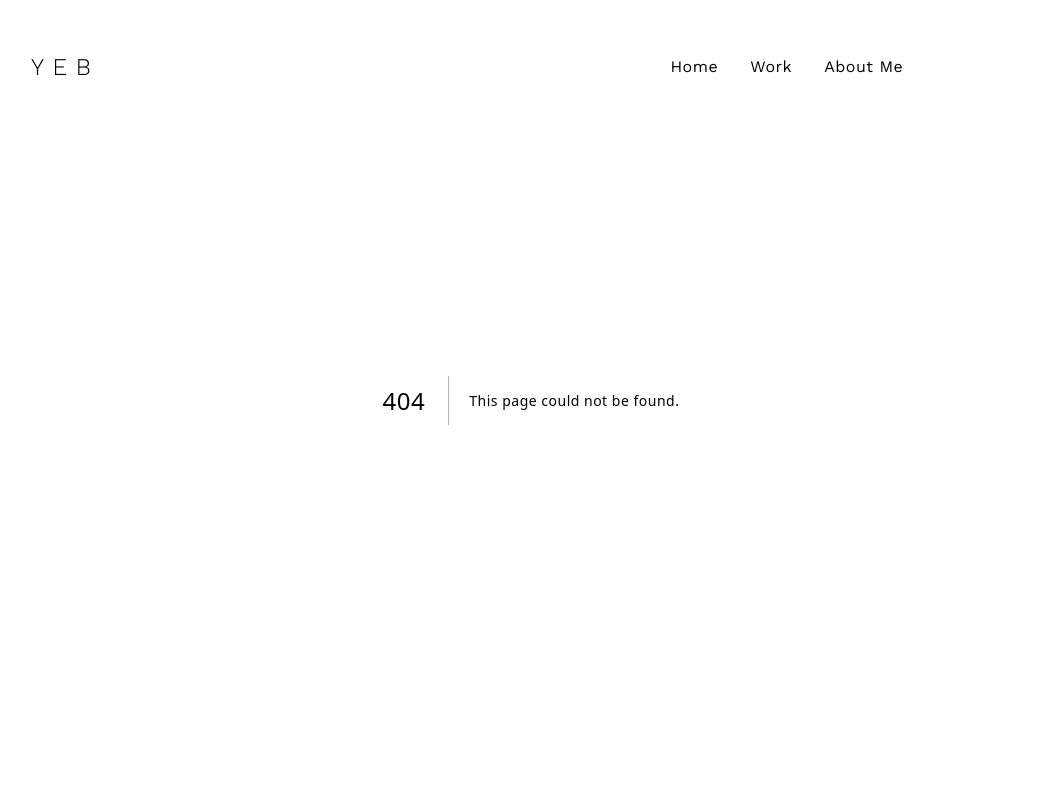
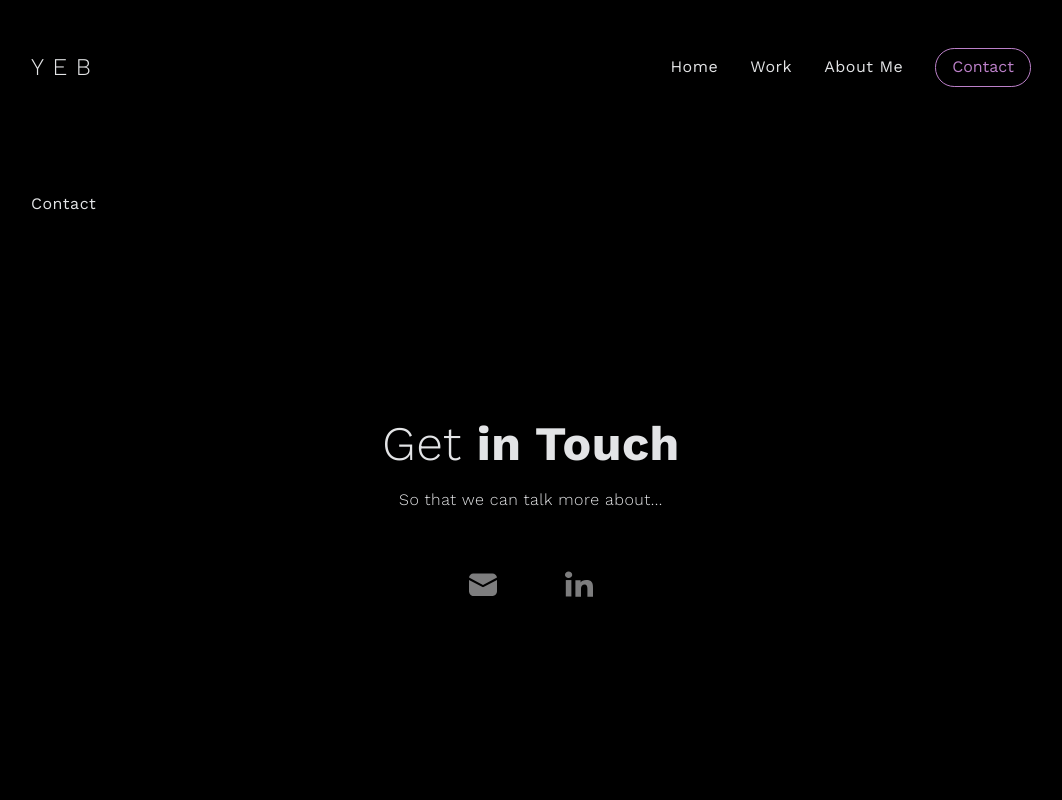
Before and after one commit to yunusemrebagca/my-portfolio-website, a Next.js app: page /contact in a window 1280 px wide. Before the commit this address had no page. Shown: the top 800 px of the page, without its empty margins (109-1171 px from the left). Built offline with nearby package versions, Linux system fonts and the light colour scheme.

Commit message:
made some improvements to the header and added hide when scroll down

```diff
--- a/app/components/Navbar.module.scss
+++ b/app/components/Navbar.module.scss
@@ -2,6 +2,15 @@
   display: flex;
   align-items: center;
   justify-content: space-between;
+}
+
+.active__link {
+  color: var(--secondary-clr);
+}
+
+.active__button {
+  color: var(--secondary-clr) !important;
+  border: 1px solid var(--secondary-clr) !important;
 }
 
 .sticky {
--- a/app/components/Navbar.tsx
+++ b/app/components/Navbar.tsx
@@ -1,18 +1,22 @@
 "use client";
 
-import React, { useEffect, useState } from "react";
+import React, { useEffect, useLayoutEffect, useState } from "react";
 import { Container } from "../styled-components/reusable";
 import styles from "./Navbar.module.scss";
 import Link from "next/link";
 import clsx from "clsx";
+import { usePathname } from "next/navigation";
 
 export const Navbar = () => {
   const [isScrolling, setIsScrolling] = useState(false);
 
   useEffect(() => {
-    if (window.scrollY > 50) {
-      setIsScrolling(true);
+    if (typeof window !== "undefined") {
+      if (window.scrollY > 50) {
+        setIsScrolling(true);
+      }
     }
+
     const isScrollingFunction = function () {
       if (window.scrollY > 50) {
         setIsScrolling(true);
@@ -27,7 +31,7 @@ export const Navbar = () => {
     };
   }, []);
 
-  const [show, setShow] = useState(true);
+  const [show, setShow] = useState(false);
   const [lastScrollY, setLastScrollY] = useState(0);
 
   const controlNavbar = () => {
@@ -56,6 +60,8 @@ export const Navbar = () => {
     }
   }, [lastScrollY]);
 
+  const pathname = usePathname();
+
   return (
     <div
       className={clsx(styles.sticky, {
@@ -77,15 +83,35 @@ export const Navbar = () => {
           <div className={styles.links}>
             <ul>
               <li>
-                <Link href={"/"}>Home</Link>
+                <Link
+                  href={"/"}
+                  className={pathname == "/" ? styles.active__link : ""}
+                >
+                  Home
+                </Link>
               </li>
               <li>
-                <Link href={"/work"}>Work</Link>
+                <Link
+                  href={"/work"}
+                  className={pathname == "/work" ? styles.active__link : ""}
+                >
+                  Work
+                </Link>
               </li>
               <li>
-                <Link href={"/about"}>About Me</Link>
+                <Link
+                  href={"/about"}
+                  className={pathname == "/about" ? styles.active__link : ""}
+                >
+                  About Me
+                </Link>
               </li>
-              <button className={styles.button}>
+              <button
+                className={clsx(
+                  pathname == "/contact" && styles.active__button,
+                  styles.button
+                )}
+              >
                 <Link href={"/contact"}>Contact</Link>
               </button>
             </ul>
--- /dev/null
+++ b/app/contact/page.tsx
@@ -0,0 +1,9 @@
+import { Container } from "../styled-components/reusable";
+
+export default function Contact() {
+  return (
+    <Container mt="12rem">
+      <div>Contact</div>
+    </Container>
+  );
+}
--- a/app/work/page.tsx
+++ b/app/work/page.tsx
@@ -1,9 +1,10 @@
 import { Container } from "../styled-components/reusable";
+import { AllWorks } from "../components/AllWorks";
 
 export default function Works() {
   return (
     <Container mt={"12rem"}>
-      <p>work</p>
+      <AllWorks></AllWorks>
     </Container>
   );
 }
```
Also changed, not shown: app/components/AllWorks.tsx (added, +24 -0 lines), app/about/page.module.scss (added).
